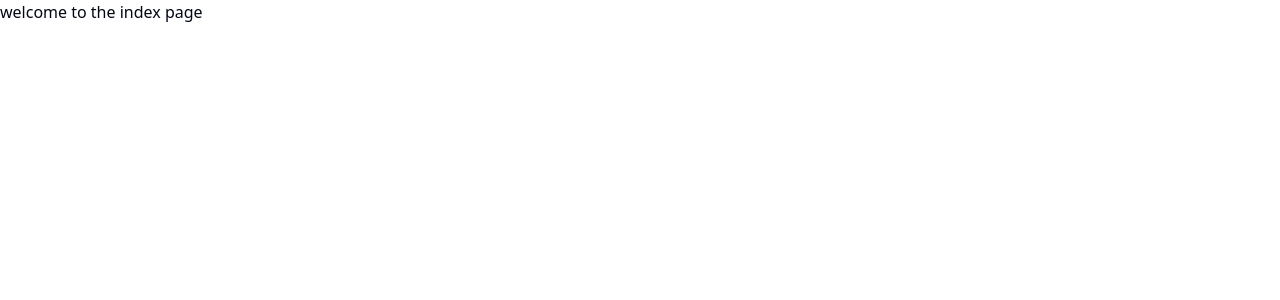
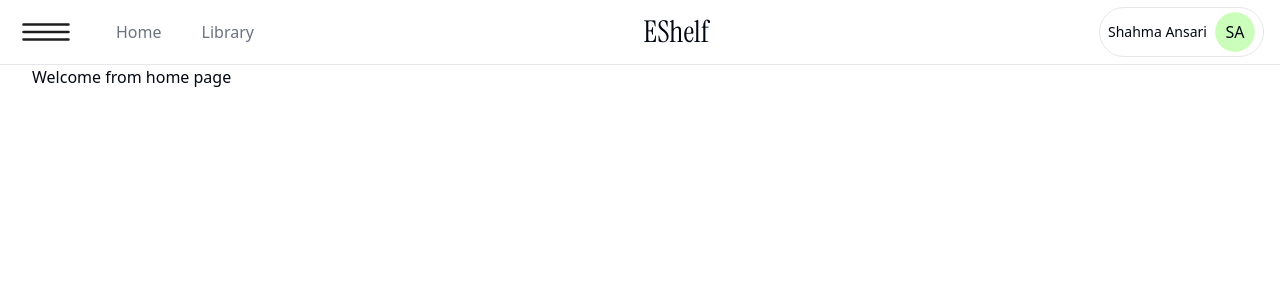
Before and after one commit to Shahmaz0/e-shelf, a Next.js app: page / in a window 1280 px wide. Shown: the top 300 px of the page. Built offline with nearby package versions, Linux system fonts and the light colour scheme.

Commit message:
Modified: Home/page.tsx

```diff
--- a/app/home/layout.tsx
+++ b/app/(home)/layout.tsx
@@ -40,7 +40,7 @@
                     </div>
                 </div>
             </header>
-            {children}
+            <main className="max-w-7xl mx-auto px-4 sm:px-6 lg:px-8">{children}</main>
         </div>
     )
 }
--- a/app/page.tsx
+++ /dev/null
@@ -1,7 +0,0 @@
-export default function Home() {
-  return (
-    <div>
-      <h1>welcome to the index page</h1>
-    </div>
-  );
-}
```
Also changed, not shown: app/(home)/addBook/page.tsx (renamed from app/home/addBook/page.tsx), app/(home)/library/page.tsx (renamed from app/home/library/page.tsx), app/(home)/page.tsx (renamed from app/home/page.tsx).
